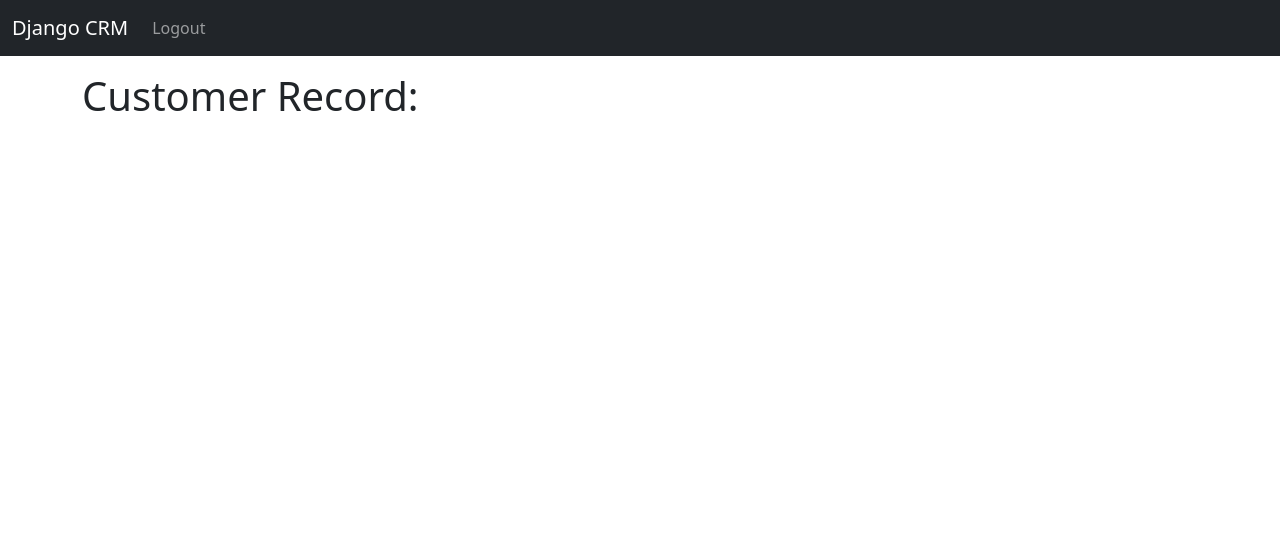
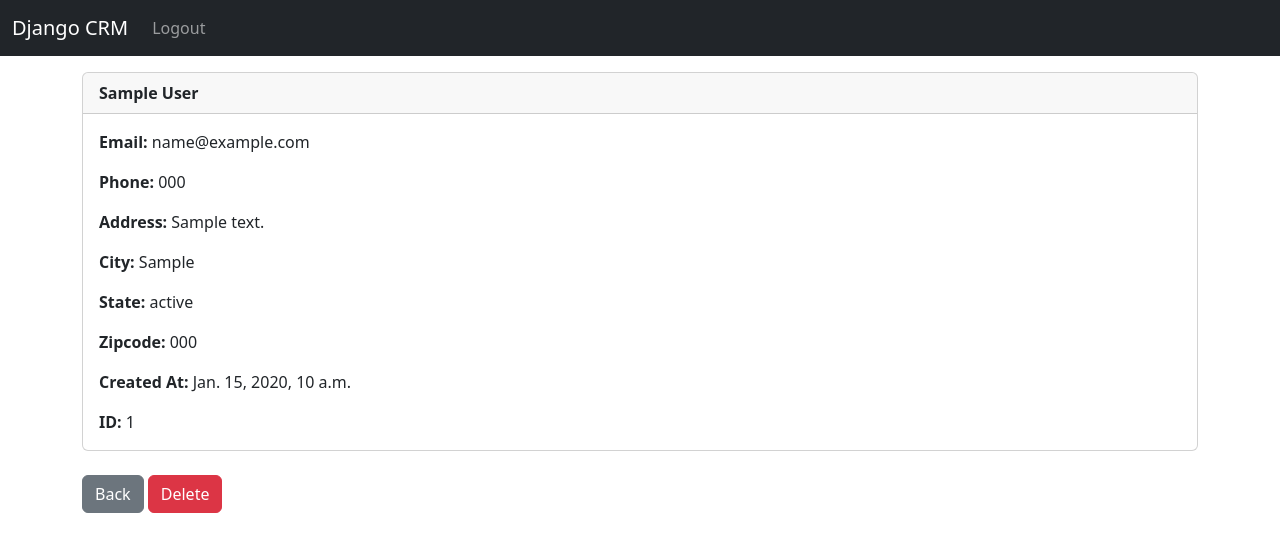
Before and after one commit to mavulag/Django-CRM, a Django app: page /record/1 in a window 1280 px wide. Shown: the top 552 px of the page. Run offline with Django 4.2, Linux system fonts and the light colour scheme; a user stored in the database is signed in; tables that the repository leaves empty hold one stand-in row (values such as "Sample post").

Commit message:
Adding card bootstrap to display data and creating edit and delete buttons

```diff
--- a/website/templates/record.html
+++ b/website/templates/record.html
@@ -2,6 +2,24 @@
 
 {% block content %}
 
-<h1>Customer Record:</h1>
+<div class="card">
+    <div class="card-header">
+        <strong>{{customer_record.first_name}} {{customer_record.last_name}}</strong>
+    </div>
+    <div class="card-body">
+        <p class="card-text"><strong>Email: </strong>{{customer_record.email}}</p>
+        <p class="card-text"><strong>Phone: </strong>{{customer_record.phone}}</p>
+        <p class="card-text"><strong>Address: </strong>{{customer_record.address}}</p>
+        <p class="card-text"><strong>City: </strong>{{customer_record.city}}</p>
+        <p class="card-text"><strong>State: </strong>{{customer_record.state}}</p>
+        <p class="card-text"><strong>Zipcode: </strong>{{customer_record.zipcode}}</p>
+        <p class="card-text"><strong>Created At: </strong>{{customer_record.created_at}}</p>
+        <p class="card-text"><strong>ID: </strong>{{customer_record.id}}</p>
+    </div>
+</div>
 
+<br/>
+
+<a href="{% url "home" %}" class="btn btn-secondary">Back</a>
+<a href="{% url "home" %}" class="btn btn-danger">Delete</a>
 {% endblock %}
```
